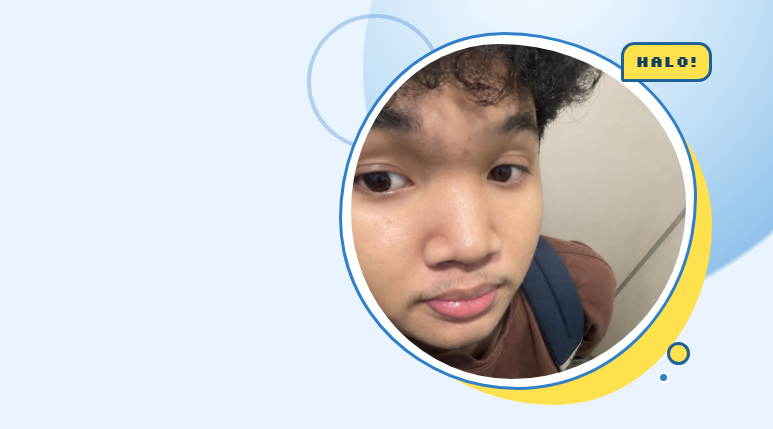
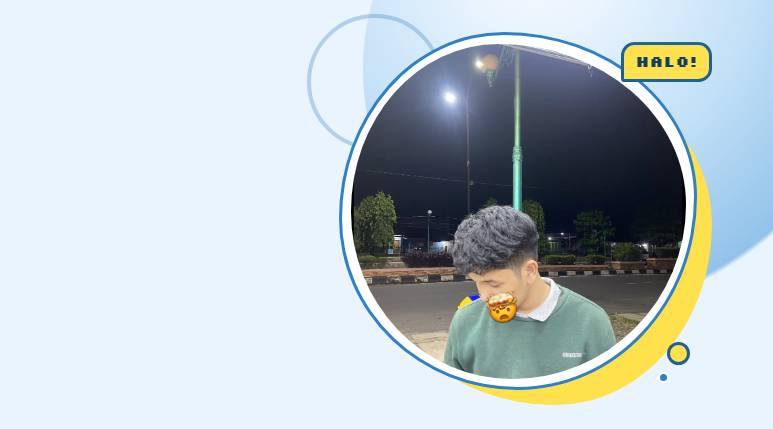
Before and after one commit to rohiddzalul29-cyber/bhyon-profile, a plain HTML site: page index.html in a window 1280 px wide. Shown: the part 485-914 px from the top of the page, 507-1280 px from the left. Drawn offline with Linux system fonts and the light colour scheme; files whose address does not match are found by name.

Commit message:
Update index.html

```diff
--- a/index.html
+++ b/index.html
@@ -144,7 +144,7 @@
                 <span class="portrait__shadow" aria-hidden="true"></span>
                 <div class="portrait__frame">
                   <img
-                    src="foto-profil.jpg"
+                    src="foto-afdol.jpeg"
                     width="720"
                     height="720"
                     alt="Bhyonn memakai jaket cokelat dan ransel biru."
```
